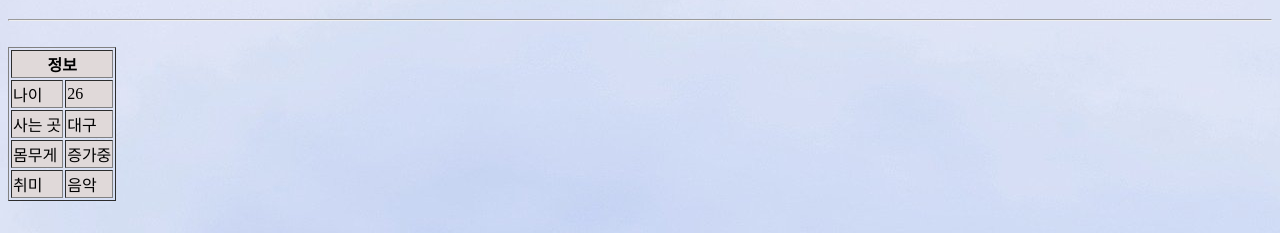
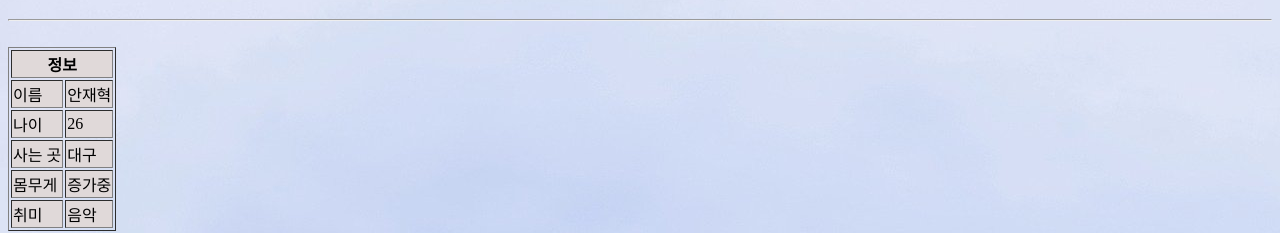
Before and after one commit to wogur03157/webhosting_20210203, a plain HTML site: page information.html in a window 1280 px wide. Shown: the part 70-303 px from the top of the page. Drawn offline with Linux system fonts and the light colour scheme.

Commit message:
Update information.html

```diff
--- a/information.html
+++ b/information.html
@@ -25,6 +25,10 @@
         <thead style="background: rgb(224, 217, 217);">
             <tr>
                 <th  colspan="2">정보</th>
+            </tr>
+            <tr>
+                <td>이름</td>
+                <td>안재혁</td>
             </tr>
             <tr>
                 <td>나이</td>
```
